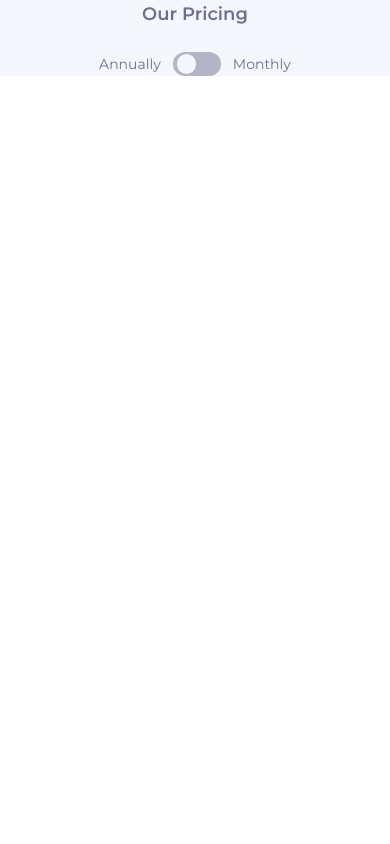
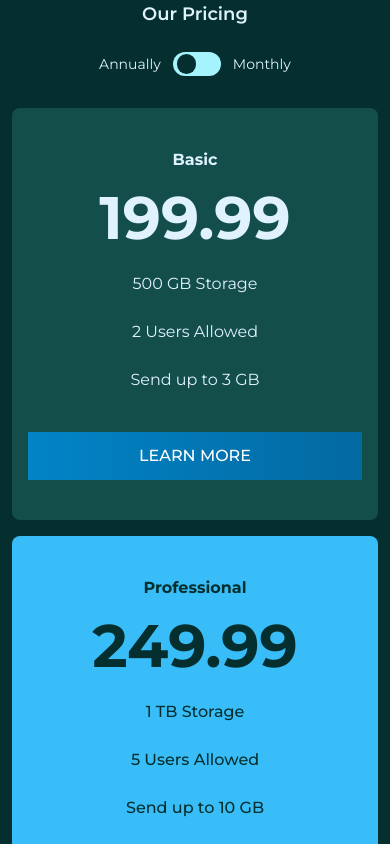
Before and after one commit to AtanasovCode/price-preview, a React (Vite) app: page / in a window 390 px wide. Shown: the top 844 px of the page. Built offline with nearby package versions, Linux system fonts and the light colour scheme.

Commit message:
created mobile design

```diff
--- a/src/App.jsx
+++ b/src/App.jsx
@@ -7,16 +7,66 @@ import SpecialCard from "./components/SpecialCard";
 const App = () => {
 
   const [pricing, setPricing] = useState("annually");
+  const [monthly, setMonthly] = useState({
+    basic: {
+      price: "19.99",
+      storage: "500 GB",
+      users: 2,
+      send: 3,
+    },
+    professional: {
+      price: "24.99",
+      storage: "1 TB",
+      users: 5,
+      send: 10,
+    },
+    master: {
+      price: "39.99",
+      storage: "2 TB",
+      users: 10,
+      send: 20,
+    },
+  });
+
+  const [annually, setAnnually] = useState({
+    basic: {
+      price: "199.99",
+      storage: "500 GB",
+      users: 2,
+      send: 3,
+    },
+    professional: {
+      price: "249.99",
+      storage: "1 TB",
+      users: 5,
+      send: 10,
+    },
+    master: {
+      price: "399.99",
+      storage: "2 TB",
+      users: 10,
+      send: 20,
+    },
+  });
 
   const toggle = () => {
     pricing === "annually" ? setPricing("monthly") : setPricing("annually");
   }
 
   return (
-    <div className="bg-background flex flex-col items-center justify-center font-sans">
-      <div className="flex flex-col items-center justify-center">
+    <div className="w-screen min-h-screen
+    bg-background text-text
+    flex flex-col items-center justify-start font-sans
+  ">
+      <div className="flex flex-col items-center justify-center mb-8">
         <div className="text-text text-lg font-semibold mb-6">Our Pricing</div>
         <Toggle pricing={pricing} toggle={toggle} />
+      </div>
+
+      <div className="grid grid-cols-1 gap-4 w-full">
+        <Card data={pricing === "annually" ? annually : monthly} type="Basic" />
+        <SpecialCard data={pricing === "annually" ? annually : monthly} type="Professional" />
+        <Card data={pricing === "annually" ? annually : monthly} type="Master" />
       </div>
     </div>
   );
--- a/src/components/Card.jsx
+++ b/src/components/Card.jsx
@@ -1,8 +1,37 @@
 
 
-const Card = () => {
+const Card = ({ data, type }) => {
+
+    const { price, storage, users, send } = data[type.toLowerCase()];
+
     return (
-        <div></div>
+        <div className="bg-card flex items-center justify-center flex-col mx-3 rounded-lg px-4 py-10">
+            <div className="text-text font-bold mb-4">
+                {type}
+            </div>
+
+            <div className="text-6xl font-bold mb-6">
+                {price}
+            </div>
+            <div className="mb-6">
+                {storage} Storage
+            </div>
+            <div className="mb-6">
+                {users} Users Allowed
+            </div>
+            <div className="mb-10">
+                Send up to {send} GB
+            </div>
+
+            <div className="w-full">
+                <input
+                    type="button"
+                    value="Learn More"
+                    className="uppercase font-2xl font-medium text-white w-full p-3 cursor-pointer
+                    bg-gradient-to-r from-btn-gradient-start to-btn-gradient-end"
+                />
+            </div>
+        </div>
     );
 }
 
--- a/src/components/SpecialCard.jsx
+++ b/src/components/SpecialCard.jsx
@@ -1,8 +1,37 @@
 
 
-const SpecialCard = () => {
+const SpecialCard = ({ data, type }) => {
+
+    const { price, storage, users, send } = data[type.toLowerCase()];
+
     return (
-        <div></div>
+        <div className="bg-card-pro flex items-center justify-center flex-col mx-3 rounded-lg px-4 py-10 text-text-pro-card">
+            <div className="font-bold mb-4">
+                {type}
+            </div>
+
+            <div className="text-6xl font-bold mb-6">
+                {price}
+            </div>
+            <div className="mb-6 font-medium">
+                {storage} Storage
+            </div>
+            <div className="mb-6 font-medium">
+                {users} Users Allowed
+            </div>
+            <div className="mb-10 font-medium">
+                Send up to {send} GB
+            </div>
+
+            <div className="w-full">
+                <input
+                    type="button"
+                    value="Learn More"
+                    className="uppercase font-2xl font-medium text-white w-full p-3 cursor-pointer
+                    bg-gradient-to-r from-btn-pro-gradient-start to-btn-pro-gradient-end"
+                />
+            </div>
+        </div>
     );
 }
 
--- a/src/components/Toggle.jsx
+++ b/src/components/Toggle.jsx
@@ -7,18 +7,18 @@ const Toggle = ({ toggle, pricing }) => {
             <div className="mr-3 text-text text-sm">Annually</div>
             <div
                 className="
-                w-12 h-6 bg-lightGrayishBlue rounded-2xl cursor-pointer mr-3
+                w-12 h-6 bg-toggle-bg rounded-2xl cursor-pointer mr-3
                 relative flex items-center
             "
                 onClick={() => toggle()}
             >
                 <div
-                    className={`h-[80%] w-[40%] rounded-full bg-background
-                ${position} transition-all duration-500 `}
+                    className={`h-[80%] w-[40%] rounded-full bg-toggle
+                ${position} transition-all duration-500 ease-out`}
                 >
                 </div>
             </div>
-            <div className="text-text text-sm">Monthly</div>
+            <div className="text-text dark:text-accent-dark text-sm">Monthly</div>
         </div>
     );
 }
--- a/tailwind.config.js
+++ b/tailwind.config.js
@@ -7,10 +7,18 @@ export default {
   theme: {
     extend: {
       colors: {
-        background: "hsl(240, 78%, 98%)",
-        lightGrayishBlue: "hsl(234, 14%, 74%)",
-        text: "hsl(233, 13%, 49%)",
-        premiumCard: "hsl(232, 13%, 33%)",
+        'background': "#042f2e",
+        'text': "#e0f2fe",
+        'text-accent': "#7dd3fc",
+        'text-pro-card': "#042f2e",
+        'toggle-bg': "#a5f3fc",
+        'toggle': "#042f2e",
+        'card-pro': "#38bdf8",
+        'card': "#134e4a",
+        'btn-gradient-start': "#0284c7",
+        'btn-gradient-end': "#0369a1",
+        'btn-pro-gradient-start': "#075985",
+        'btn-pro-gradient-end': "#082f49",
       },
       fontFamily: {
         sans: "Montserrat",
```
